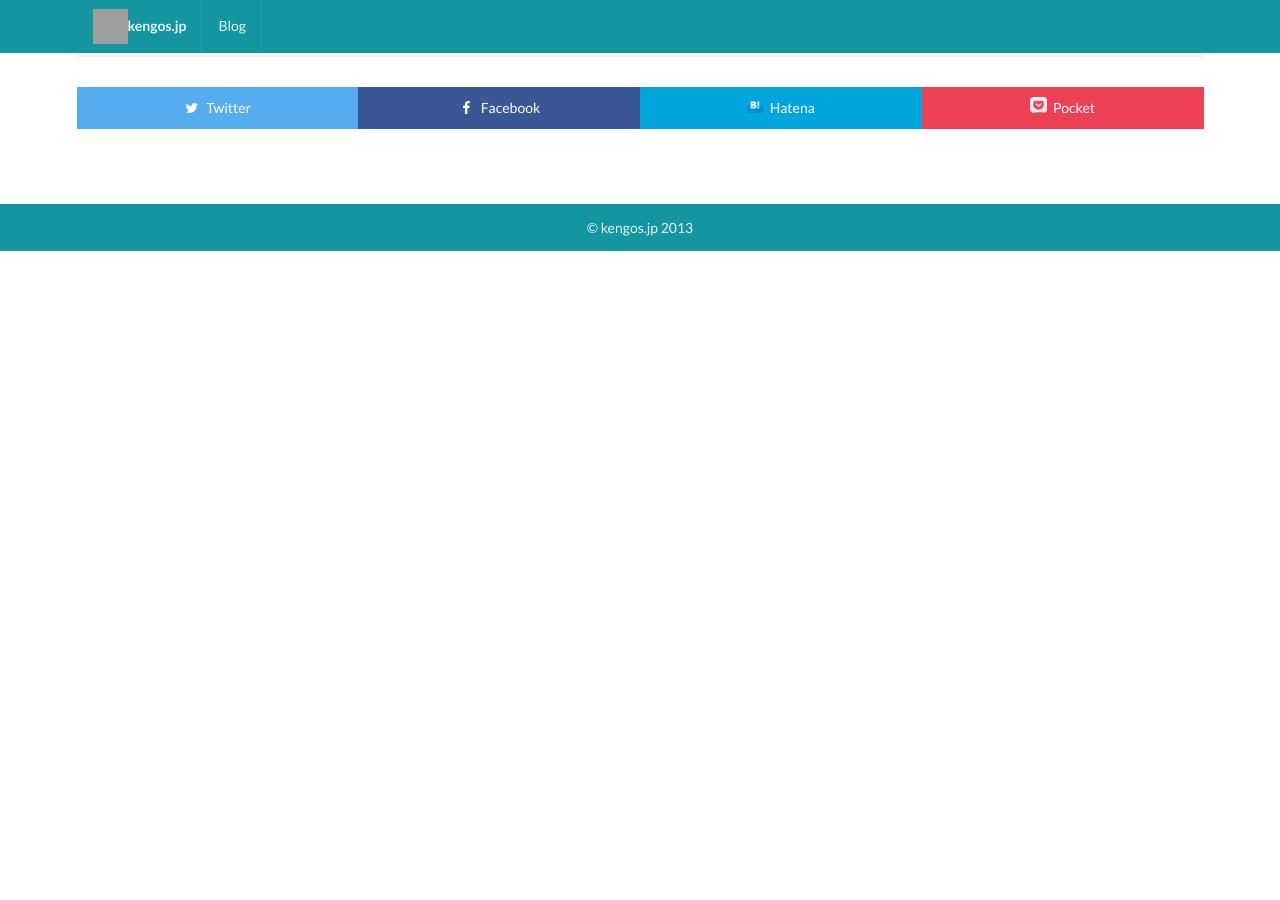
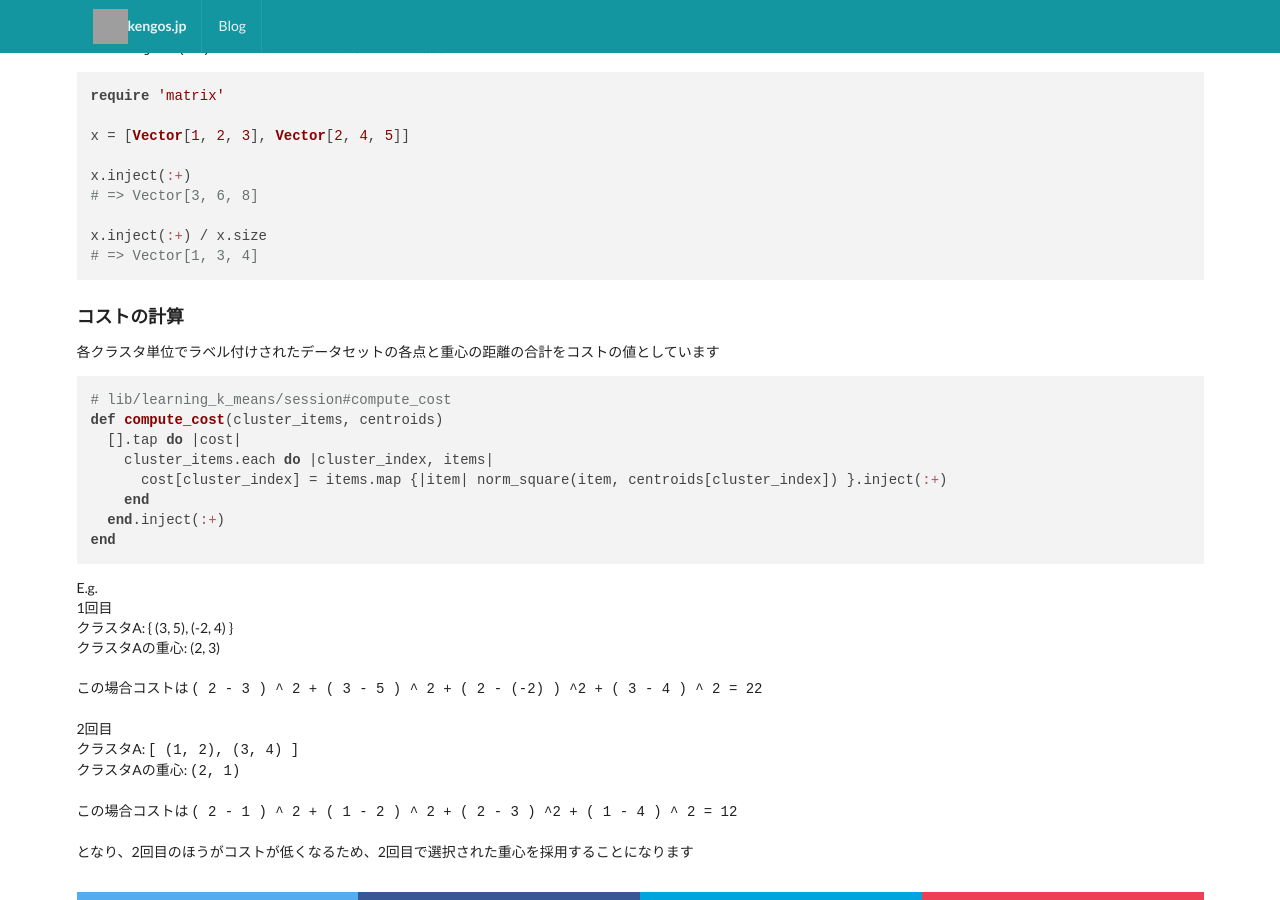
Before and after one commit to kengos/kengos.github.com, a Jekyll site: the page built from _posts/2016-06-20-kmeans.md, in a window 1280 px wide and 900 px high, scrolled down 5835 px. Built offline with Jekyll 4.4.1, drawn with Linux system fonts in a browser that asks for light colours; nearby versions of some CDN libraries; before the commit the page ends 6086 px from its top, so only the background shows below that; some of the changed text lies outside the part shown; grey boxes are pictures that could not be loaded.

Commit message:
Update 2016-06-20

```diff
--- a/_posts/2016-06-20-kmeans.md
+++ b/_posts/2016-06-20-kmeans.md
@@ -28,8 +28,8 @@
 ### 1. クラスタの初期重心の選択
 
 <p>
-ランダムに k 個の点を選ぶ<br><br>
-データセットから k個ユニークなデータを選択し、それを初期重心とする</p>
+ランダムに k 個の点を選びます<br><br>
+データセットから k個ユニークなデータを選択し、それを初期重心とします</p>
 
 ### 2. 各データをラベル付け
 
@@ -58,7 +58,7 @@
 
 ### 3. 重心の移動
 
-2. でラベル付けされたデータの平均値の箇所に重心を移動させる
+2. でラベル付けされたデータの平均値の箇所に重心を移動させます
 
 <p>
 E.g.)<br>
@@ -68,11 +68,12 @@
 X座標: <code>( 1 + 2 + 1) / 3 = 4/3</code><br>
 Y座標: <code>( 3 + 3 + 2) / 3 = 8/3</code><br><br>
 であるので、<br><br>
-クラスタAの重心は<code>(4/3, 8/3)</code>となる</p>
+クラスタAの重心は<code>(4/3, 8/3)</code>となります</p>
 
 ### 4. 繰り返し
 
-2., 3. を重心が(ほとんど)移動しなくなるまで繰り返す
+2., 3. を重心が(ほとんど)移動しなくなるまで
+または学習を指定回数分繰り返したところで終了します
 
 ## 問題点
 
@@ -92,9 +93,20 @@
 
 ### 解決方法
 
-k-means++ という方法があります
+<p><a href="https://ja.wikipedia.org/wiki/K-means%2B%2B%E6%B3%95" target="_blank">k-means++法(Wikipedia)</a> という方法で回避できます<br>
+また、単純に重心の初期化を何度も繰り返すという方法でも回避できます<br>
+今回の実装はこの重心の初期化を何度も繰り返すという方法で実装しています<br>
+もちろん、計算量が多くなるため、k-means++法を用いるほうが良いです</p>
 
-しかし、単純に重心の初期化を何度も繰り返すという方法でも回避できます
+### 初期化を繰り返し、最適値を見つけるアルゴリズム
+
+* クラスタの初期重心の選択
+* 各データをラベル付け
+* 重心の移動
+* データのラベル付け、重心の移動を繰り返す
+* コストの計算
+
+上記を繰り返し、最もコストが低くなったデータの重心を採用します
 
 ## 具体的なRubyでの実装
 
@@ -161,7 +173,7 @@
 <p>興味深いのは、この分類の仕方の場合<br>
 東京都、神奈川県などのThe都会のチームに滋賀県、沖縄県が含まれていることですね</p>
 
-## 詳細な解説
+## 詳細なRubyプログラムの解説
 
 ### メイン処理
 
@@ -265,3 +277,31 @@
 x.inject(:+) / x.size
 # => Vector[1, 3, 4]
 </code></pre>
+
+### コストの計算
+
+各クラスタ単位でラベル付けされたデータセットの各点と重心の距離の合計をコストの値としています
+
+<pre><code># lib/learning_k_means/session#compute_cost
+def compute_cost(cluster_items, centroids)
+  [].tap do |cost|
+    cluster_items.each do |cluster_index, items|
+      cost[cluster_index] = items.map {|item| norm_square(item, centroids[cluster_index]) }.inject(:+)
+    end
+  end.inject(:+)
+end</code></pre>
+
+<p>E.g.<br>
+1回目<br>
+クラスタA: { (3, 5), (-2, 4) }<br>
+クラスタAの重心: (2, 3)<br>
+<br>
+この場合コストは <code>( 2 - 3 ) ^ 2 + ( 3 - 5 ) ^ 2 + ( 2 - (-2) ) ^2 + ( 3 - 4 ) ^ 2 = 22</code><br>
+<br>
+2回目<br>
+クラスタA: <code>[ (1, 2), (3, 4) ]</code><br>
+クラスタAの重心: <code>(2, 1)</code><br>
+<br>
+この場合コストは <code>( 2 - 1 ) ^ 2 + ( 1 - 2 ) ^ 2 + ( 2 - 3 ) ^2 + ( 1 - 4 ) ^ 2 = 12</code><br>
+<br>
+となり、2回目のほうがコストが低くなるため、2回目で選択された重心を採用することになります</p>
```
